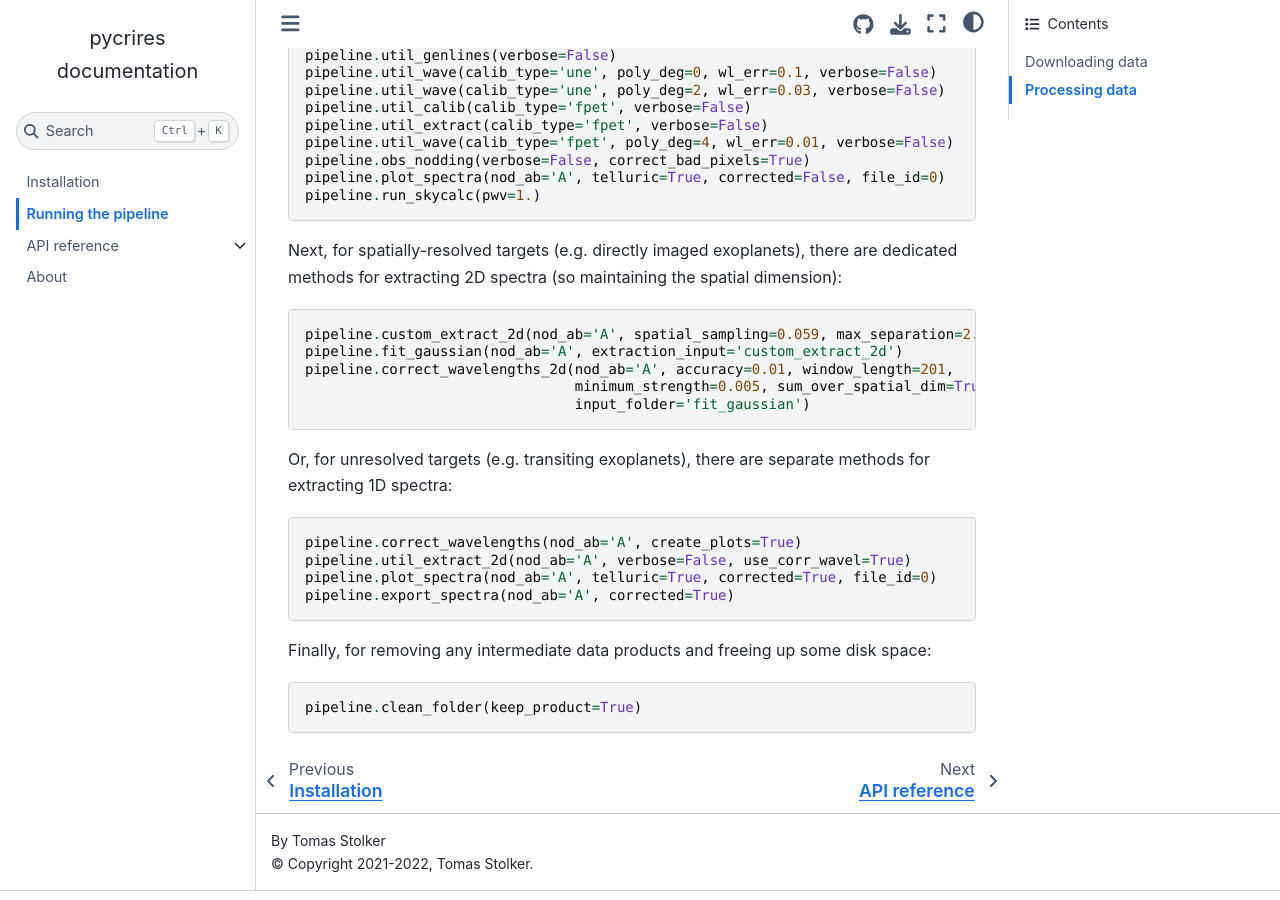
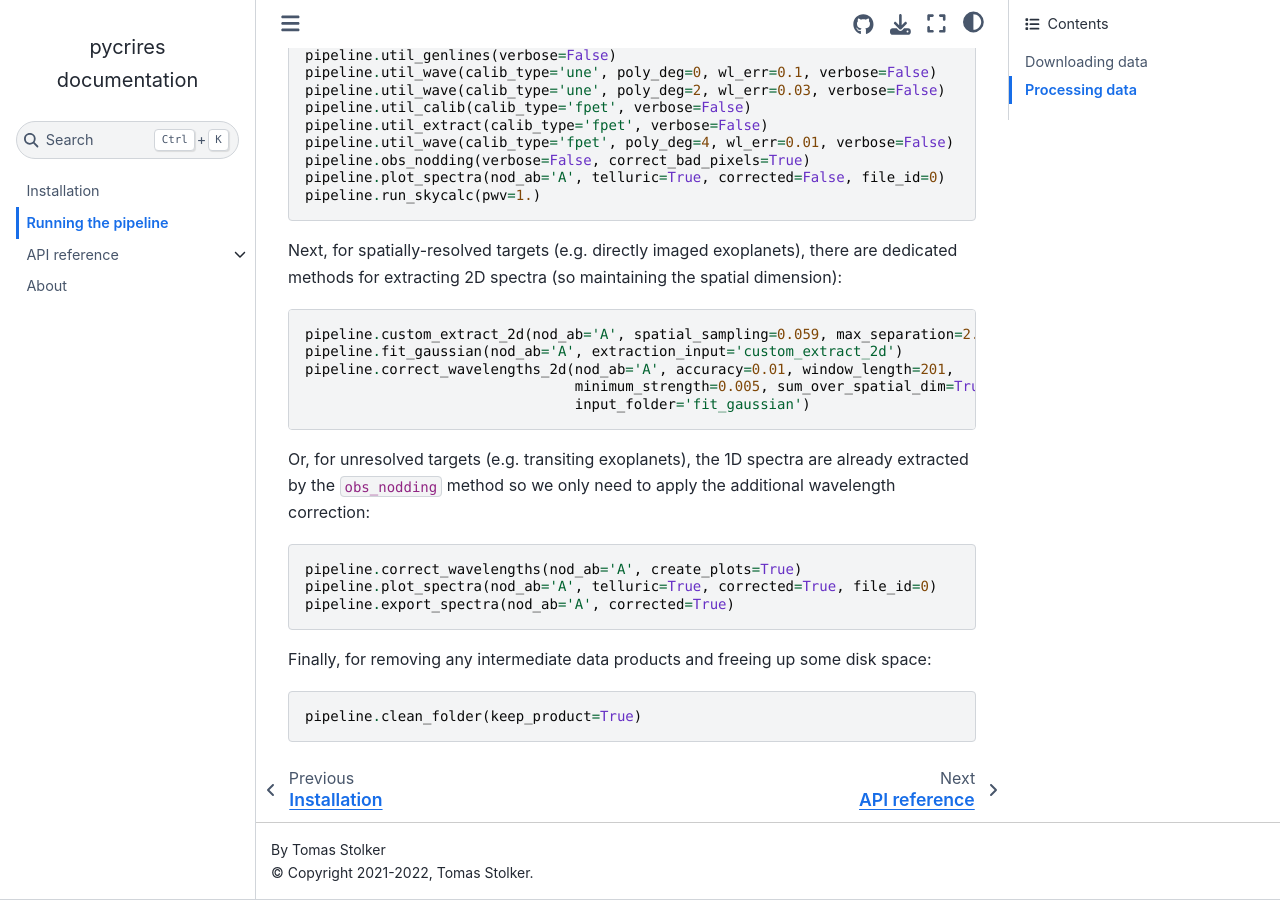
Before and after one commit to tomasstolker/pycrires, a Sphinx documentation site: the page built from docs/running.rst, in a window 1280 px wide and 900 px high, scrolled down 1760 px. Built offline with Sphinx 7.4.7 and the Sphinx Book theme 1.1.4, drawn with Linux system fonts in a browser that asks for light colours; pages that are not in the unit, such as notebooks, are missing from menus.

Commit message:
Minor fix in documentation

```diff
--- a/docs/installation.rst
+++ b/docs/installation.rst
@@ -31,7 +31,7 @@ Installation from `Github <https://github.com/tomasstolker/pycrires>`_ is also p
 
 .. code-block:: console
 
-    $ pip install git+git://github.com:tomasstolker/pycrires.git
+    $ pip install git+https://github.com/tomasstolker/pycrires.git
 
 Cloning the repository
 ^^^^^^^^^^^^^^^^^^^^^^
--- a/docs/running.rst
+++ b/docs/running.rst
@@ -68,12 +68,11 @@ Next, for spatially-resolved targets (e.g. directly imaged exoplanets), there ar
                                   minimum_strength=0.005, sum_over_spatial_dim=True,
                                   input_folder='fit_gaussian')
 
-Or, for unresolved targets (e.g. transiting exoplanets), there are separate methods for extracting 1D spectra:
+Or, for unresolved targets (e.g. transiting exoplanets), the 1D spectra are already extracted by the ``obs_nodding`` method so we only need to apply the additional wavelength correction:
 
 .. code-block:: python
 
   pipeline.correct_wavelengths(nod_ab='A', create_plots=True)
-  pipeline.util_extract_2d(nod_ab='A', verbose=False, use_corr_wavel=True)
   pipeline.plot_spectra(nod_ab='A', telluric=True, corrected=True, file_id=0)
   pipeline.export_spectra(nod_ab='A', corrected=True)
 
--- a/setup.py
+++ b/setup.py
@@ -22,6 +22,7 @@ setuptools.setup(
                                'calib_data/*.dat',
                                'calib_data/*.txt']},
     install_requires=install_requires,
+    tests_require=['pytest'],
     license='MIT',
     zip_safe=False,
     keywords='pycrires',
```
